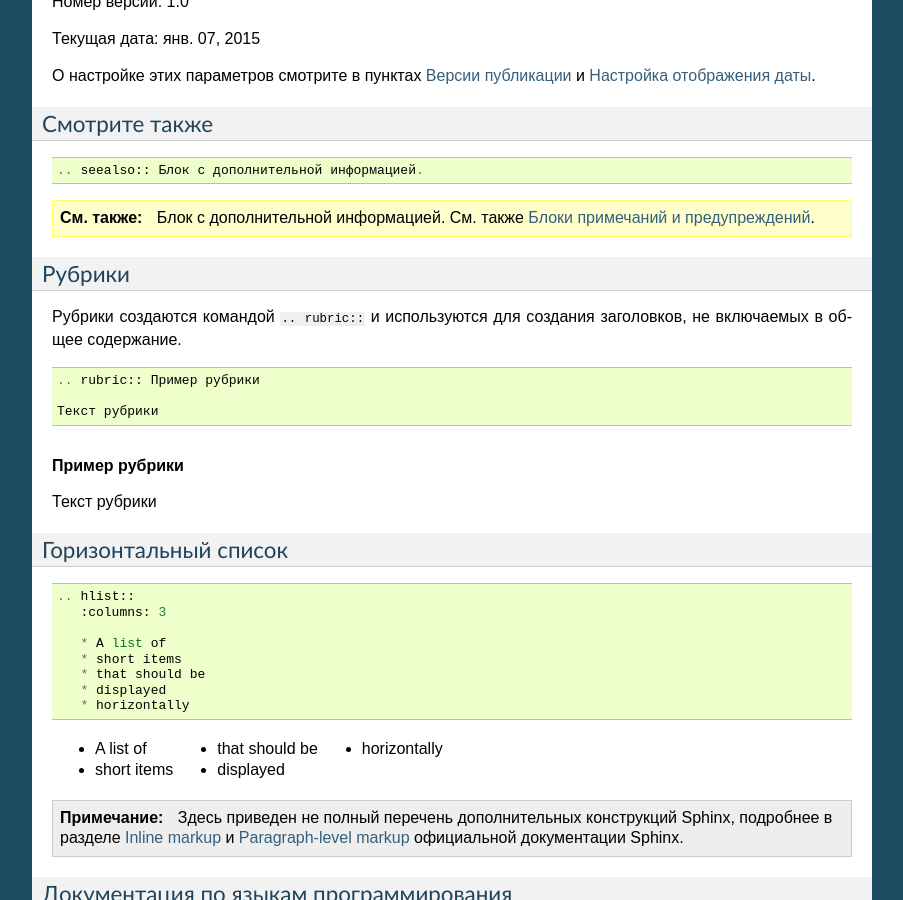
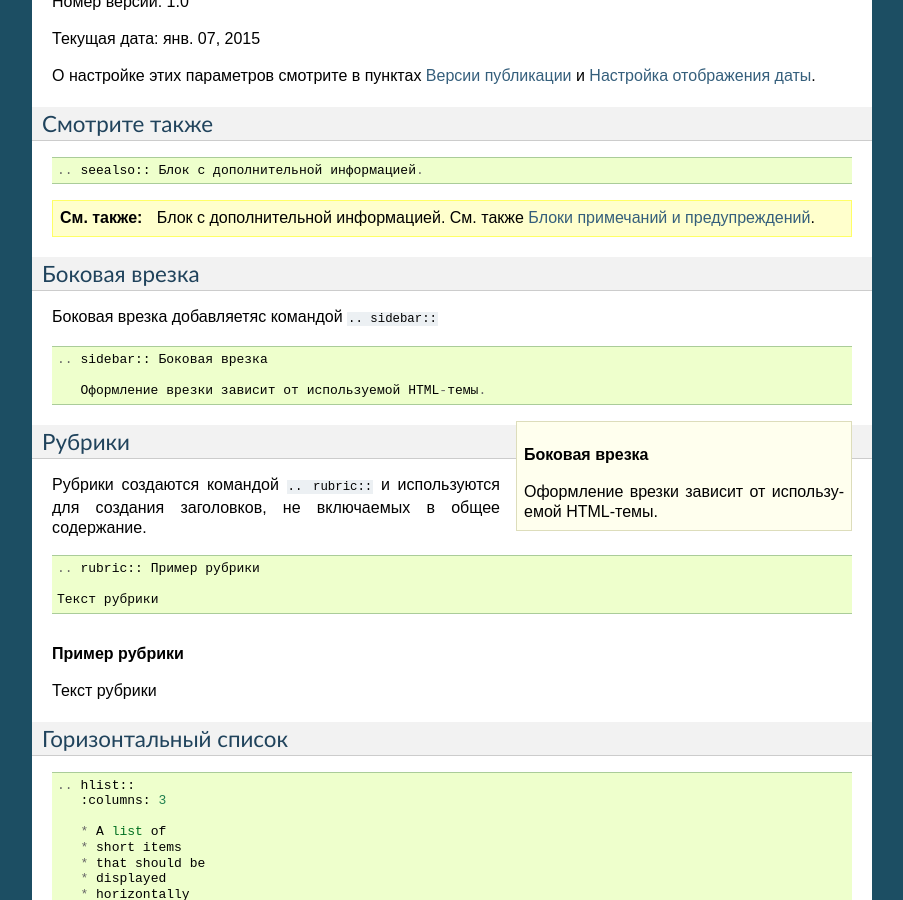
Before and after one commit to mazhartsev/sphinx-ru, a Sphinx documentation site: the page built from docs/sphinx-markup.rst, in a window 1280 px wide and 900 px high, scrolled down 5664 px. Shown: the whole window, without its empty margins (198-1101 px from the left). Built offline with Sphinx 7.4.7, drawn with Linux system fonts in a browser that asks for light colours; formulas are drawn with MathJax 3.

Commit message:
Update sphinx-markup.rst
Добавил пункт «Боковая врезка»

````diff
--- a/docs/sphinx-markup.rst
+++ b/docs/sphinx-markup.rst
@@ -345,6 +345,21 @@ Sphinx вводит ряд автозамен, которые не требую
 
 .. seealso:: Блок с дополнительной информацией. См. также :ref:`admonitions-label`.
 
+Боковая врезка
+~~~~~~~~~~~~~~
+
+Боковая врезка добавляетяс командой ``.. sidebar::``
+::
+
+    .. sidebar:: Боковая врезка
+
+       Оформление врезки зависит от используемой HTML-темы.
+
+.. sidebar:: Боковая врезка
+
+   Оформление врезки зависит от используемой HTML-темы.
+
+
 Рубрики
 ~~~~~~~
 
@@ -428,4 +443,5 @@ Sphinx автоматически генерирует алфавитный ук
 
 Ссылка на указатель имеет вид ``:ref:`genindex``` (:ref:`genindex`).
 
+
 .. note:: `Частичный перевод документации Sphinx. Разметка уровня параграфа + Вставка кода <http://python-lab.blogspot.ru/2013/08/sphinx_14.html>`_
````
